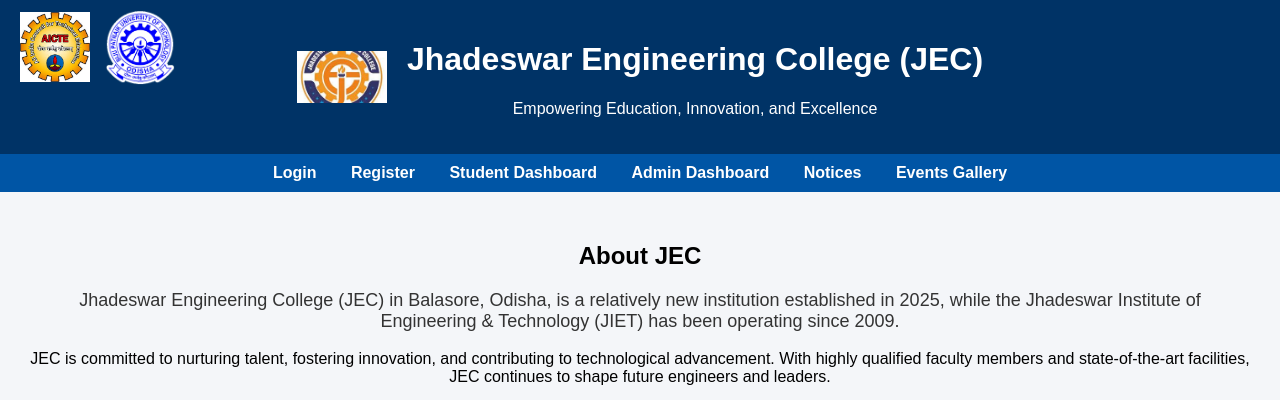
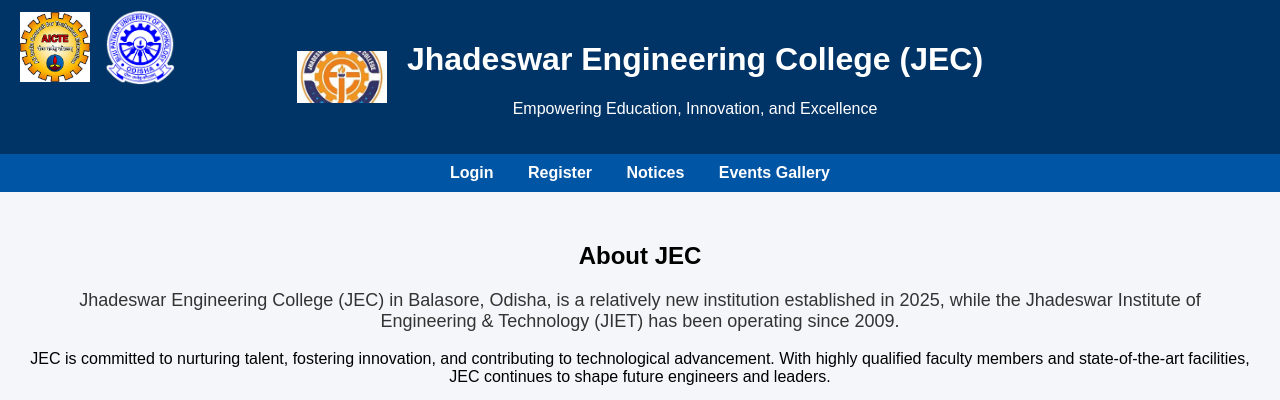
Before and after one commit to Rudranarayan747/jec-flask-app, a Python web app: template templates/index.html in a window 1280 px wide. Shown: the top 400 px of the page. Run offline with Jinja, Linux system fonts and the light colour scheme; the template is opened without the code that fills it, so the values that code supplies are empty.

Commit message:
Update index.html

```diff
--- a/templates/index.html
+++ b/templates/index.html
@@ -90,8 +90,6 @@
     <nav>
         <a href="{{ url_for('login') }}">Login</a>
         <a href="{{ url_for('register') }}">Register</a>
-        <a href="{{ url_for('student_dashboard') }}">Student Dashboard</a>
-        <a href="{{ url_for('admin_dashboard') }}">Admin Dashboard</a>
         <a href="{{ url_for('add_notice') }}">Notices</a>
         <a href="{{ url_for('events') }}">Events Gallery</a>
     </nav>
```
